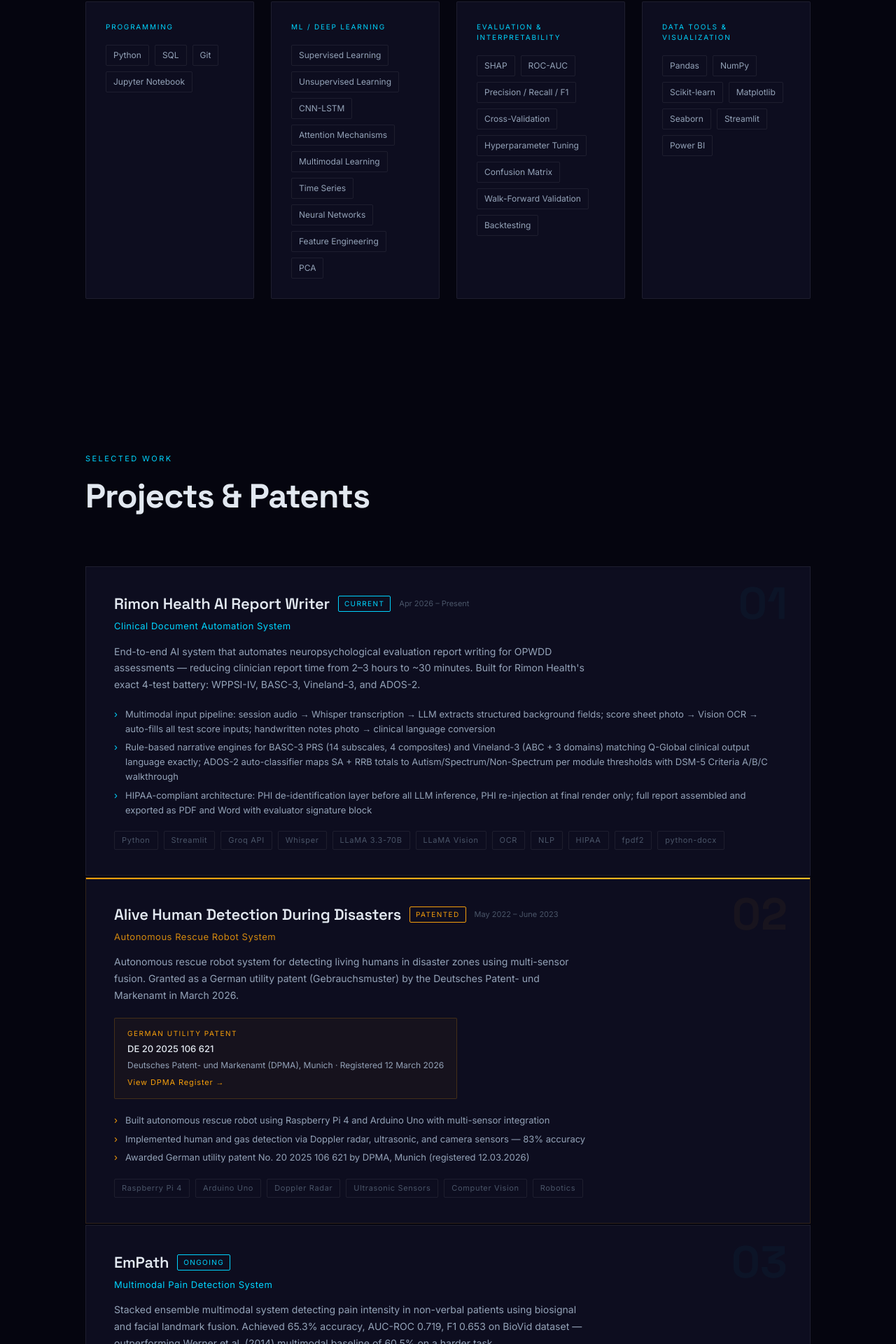
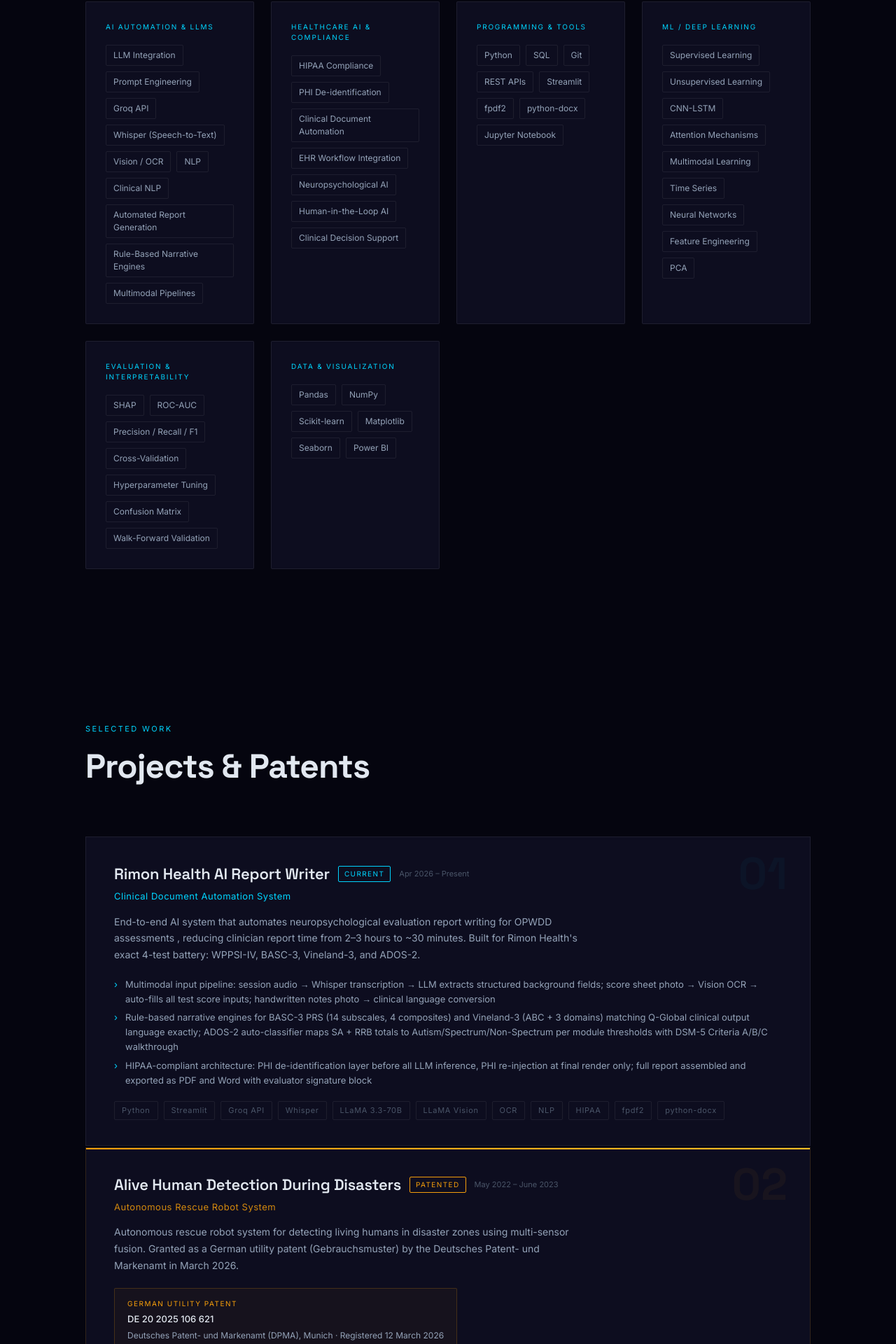
Before and after one commit to komala-b-srinivas/portfolio, a Next.js app: page / in a window 1280 px wide. Shown: the part 1854-3774 px from the top of the page at 70% size. Built offline with nearby package versions, Linux system fonts and the light colour scheme.

Commit message:
Add Rimon Health role, update skills and target roles

```diff
--- a/components/Contact.tsx
+++ b/components/Contact.tsx
@@ -60,9 +60,11 @@
               marginBottom: "40px",
             }}
           >
-            I&apos;m actively looking for data science, ML engineering, and AI
-            research roles. If you&apos;re working on something that involves
-            turning data into real-world impact, I&apos;d love to connect.
+            I&apos;m actively pursuing full-time roles as an AI Automation Engineer,
+            AI Solutions Engineer, or AI Product Manager. If you&apos;re building
+            products where AI does real work: automating workflows, powering
+            clinical tools, or turning complex data into decisions, I&apos;d love
+            to connect.
           </p>
 
           <div style={{ display: "flex", gap: "16px", flexWrap: "wrap" }}>
@@ -200,7 +202,7 @@
               letterSpacing: "0.1em",
             }}
           >
-            AI/ML ENGINEER · NEW YORK, NY
+            AI AUTOMATION ENGINEER · NEW YORK, NY
           </span>
         </div>
       </div>
--- a/components/Experience.tsx
+++ b/components/Experience.tsx
@@ -4,7 +4,7 @@
 
 const jobs = [
   {
-    role: "AI Developer — Independent Contractor",
+    role: "AI Automation Engineer",
     company: "Rimon Health",
     location: "New York, NY",
     period: "Apr 2026 – Present",
--- a/components/HeroHUD.tsx
+++ b/components/HeroHUD.tsx
@@ -7,14 +7,14 @@
 }
 
 export default function HeroHUD({ scrollYProgress }: Props) {
-  // Phase 1: 0% – 35% — Identity
+  // Phase 1: 0% – 35%: Identity
   const phase1Opacity = useTransform(scrollYProgress, [0, 0.05, 0.28, 0.38], [0, 1, 1, 0]);
   const phase1Y = useTransform(scrollYProgress, [0, 0.05], [20, 0]);
 
-  // Phase 2: 35% – 70% — Skills readout
+  // Phase 2: 35% – 70%: Skills readout
   const phase2Opacity = useTransform(scrollYProgress, [0.33, 0.42, 0.62, 0.72], [0, 1, 1, 0]);
 
-  // Phase 3: 70% – 100% — Call to action
+  // Phase 3: 70% – 100%: Call to action
   const phase3Opacity = useTransform(scrollYProgress, [0.68, 0.78, 0.95, 1], [0, 1, 1, 1]);
 
   // Frame counter
@@ -22,11 +22,11 @@
   const progressLabel = useMotionTemplate`PROGRESS: ${frameNum}%`;
 
   const skills = [
-    { label: "Python · Scikit-learn · NumPy", value: 94 },
-    { label: "Deep Learning · CNN-LSTM · Attention", value: 88 },
-    { label: "Feature Engineering · SHAP · ROC-AUC", value: 85 },
-    { label: "Power BI · Streamlit · Matplotlib", value: 82 },
-    { label: "SQL · R · Git", value: 79 },
+    { label: "LLM Integration · Prompt Engineering · NLP", value: 94 },
+    { label: "AI Automation · Workflow Design", value: 92 },
+    { label: "Python · Streamlit · REST APIs", value: 90 },
+    { label: "Deep Learning · Multimodal AI", value: 86 },
+    { label: "HIPAA · Healthcare AI · Clinical NLP", value: 83 },
   ];
 
   return (
@@ -88,7 +88,7 @@
             fontFamily: "var(--font-space-grotesk), monospace",
           }}
         >
-          AI/ML ENGINEER · NEW YORK, NY
+          AI AUTOMATION ENGINEER · NEW YORK, NY
         </p>
         <h1
           className="font-heading"
@@ -134,7 +134,7 @@
             flexWrap: "wrap",
           }}
         >
-          {["M.S. CS · Hofstra University", "Multimodal AI", "Production ML"].map((tag) => (
+          {["M.S. CS · Hofstra University", "AI Automation", "Healthcare AI"].map((tag) => (
             <span
               key={tag}
               style={{
@@ -238,7 +238,7 @@
             SYSTEM STATUS
           </p>
           <p style={{ fontSize: "12px", color: "var(--text-primary)", marginTop: "4px" }}>
-            OPEN TO AI/ML ENGINEER ROLES
+            OPEN TO: AI AUTOMATION · SOLUTIONS · PM ROLES
           </p>
         </div>
       </motion.div>
--- a/components/Projects.tsx
+++ b/components/Projects.tsx
@@ -12,7 +12,7 @@
     period: "Apr 2026 – Present",
     patent: null,
     description:
-      "End-to-end AI system that automates neuropsychological evaluation report writing for OPWDD assessments — reducing clinician report time from 2–3 hours to ~30 minutes. Built for Rimon Health's exact 4-test battery: WPPSI-IV, BASC-3, Vineland-3, and ADOS-2.",
+      "End-to-end AI system that automates neuropsychological evaluation report writing for OPWDD assessments , reducing clinician report time from 2–3 hours to ~30 minutes. Built for Rimon Health's exact 4-test battery: WPPSI-IV, BASC-3, Vineland-3, and ADOS-2.",
     tags: ["Python", "Streamlit", "Groq API", "Whisper", "LLaMA 3.3-70B", "LLaMA Vision", "OCR", "NLP", "HIPAA", "fpdf2", "python-docx"],
     highlights: [
       "Multimodal input pipeline: session audio → Whisper transcription → LLM extracts structured background fields; score sheet photo → Vision OCR → auto-fills all test score inputs; handwritten notes photo → clinical language conversion",
@@ -38,7 +38,7 @@
     tags: ["Raspberry Pi 4", "Arduino Uno", "Doppler Radar", "Ultrasonic Sensors", "Computer Vision", "Robotics"],
     highlights: [
       "Built autonomous rescue robot using Raspberry Pi 4 and Arduino Uno with multi-sensor integration",
-      "Implemented human and gas detection via Doppler radar, ultrasonic, and camera sensors — 83% accuracy",
+      "Implemented human and gas detection via Doppler radar, ultrasonic, and camera sensors (83% accuracy)",
       "Awarded German utility patent No. 20 2025 106 621 by DPMA, Munich (registered 12.03.2026)",
     ],
   },
@@ -51,11 +51,11 @@
     period: null,
     patent: null,
     description:
-      "Stacked ensemble multimodal system detecting pain intensity in non-verbal patients using biosignal and facial landmark fusion. Achieved 65.3% accuracy, AUC-ROC 0.719, F1 0.653 on BioVid dataset — outperforming Werner et al. (2014) multimodal baseline of 60.5% on a harder task.",
+      "Stacked ensemble multimodal system detecting pain intensity in non-verbal patients using biosignal and facial landmark fusion. Achieved 65.3% accuracy, AUC-ROC 0.719, F1 0.653 on BioVid dataset , outperforming Werner et al. (2014) multimodal baseline of 60.5% on a harder task.",
     tags: ["PyTorch", "Random Forest", "XGBoost", "MediaPipe", "SHAP", "MAML", "Streamlit", "Healthcare AI"],
     highlights: [
-      "Stacked ensemble fusion of Random Forest on 35 biosignal features (HRV, entropy, GSR) + 22 facial landmarks via MediaPipe FaceMesh — 65.3% accuracy, AUC-ROC 0.719, F1 0.653 (LOSO, 67 subjects)",
-      "Evaluated 20+ model configs across 6 classifiers and 4 fusion strategies; benchmarked against PainFormer (10.9M samples) and BIOT (NeurIPS 2023) — RF outperformed foundation models on limited medical data",
+      "Stacked ensemble fusion of Random Forest on 35 biosignal features (HRV, entropy, GSR) + 22 facial landmarks via MediaPipe FaceMesh; 65.3% accuracy, AUC-ROC 0.719, F1 0.653 (LOSO, 67 subjects)",
+      "Evaluated 20+ model configs across 6 classifiers and 4 fusion strategies; benchmarked against PainFormer (10.9M samples) and BIOT (NeurIPS 2023) , where RF outperformed foundation models on limited medical data",
       "Implemented MAML meta-learning, CORAL ordinal regression, and cross-modal attention fusion in PyTorch",
       "Deployed live Streamlit app with real-time prediction, SHAP plots, ROC curve, and per-subject accuracy heatmap; pre-generated 2,680 biosignal visualizations for cloud deployment",
     ],
@@ -72,7 +72,7 @@
       "Hybrid AI + rule-based clinical decision support system for emergency department triage. Achieved up to 64% accuracy and near 100% recall for critical cases using a human-in-the-loop design with mandatory nurse validation.",
     tags: ["XGBoost", "SHAP", "Streamlit", "Clinical ML", "Rule-Based AI", "Human-in-the-Loop"],
     highlights: [
-      "Built and compared Logistic Regression, Decision Tree, and XGBoost models — up to 64% accuracy and near 100% recall for critical cases",
+      "Built and compared Logistic Regression, Decision Tree, and XGBoost models (up to 64% accuracy) and near 100% recall for critical cases",
       "Engineered clinical features (Shock Index, Hypoxia, Fever flags) and safety-rule overrides (SBP < 90, SpO₂ < 90) to prevent under-triage",
       "Integrated SHAP explainability for clinician-interpretable predictions; built Streamlit interface with nurse override workflow",
       "Applied adversarial testing, bias monitoring, and drift detection under a clinical safety engineering framework",
--- a/components/Skills.tsx
+++ b/components/Skills.tsx
@@ -4,8 +4,35 @@
 
 const skillGroups = [
   {
-    category: "Programming",
-    skills: ["Python", "SQL", "Git", "Jupyter Notebook"],
+    category: "AI Automation & LLMs",
+    skills: [
+      "LLM Integration",
+      "Prompt Engineering",
+      "Groq API",
+      "Whisper (Speech-to-Text)",
+      "Vision / OCR",
+      "NLP",
+      "Clinical NLP",
+      "Automated Report Generation",
+      "Rule-Based Narrative Engines",
+      "Multimodal Pipelines",
+    ],
+  },
+  {
+    category: "Healthcare AI & Compliance",
+    skills: [
+      "HIPAA Compliance",
+      "PHI De-identification",
+      "Clinical Document Automation",
+      "EHR Workflow Integration",
+      "Neuropsychological AI",
+      "Human-in-the-Loop AI",
+      "Clinical Decision Support",
+    ],
+  },
+  {
+    category: "Programming & Tools",
+    skills: ["Python", "SQL", "Git", "REST APIs", "Streamlit", "fpdf2", "python-docx", "Jupyter Notebook"],
   },
   {
     category: "ML / Deep Learning",
@@ -31,12 +58,11 @@
       "Hyperparameter Tuning",
       "Confusion Matrix",
       "Walk-Forward Validation",
-      "Backtesting",
     ],
   },
   {
-    category: "Data Tools & Visualization",
-    skills: ["Pandas", "NumPy", "Scikit-learn", "Matplotlib", "Seaborn", "Streamlit", "Power BI"],
+    category: "Data & Visualization",
+    skills: ["Pandas", "NumPy", "Scikit-learn", "Matplotlib", "Seaborn", "Power BI"],
   },
 ];
 
```
